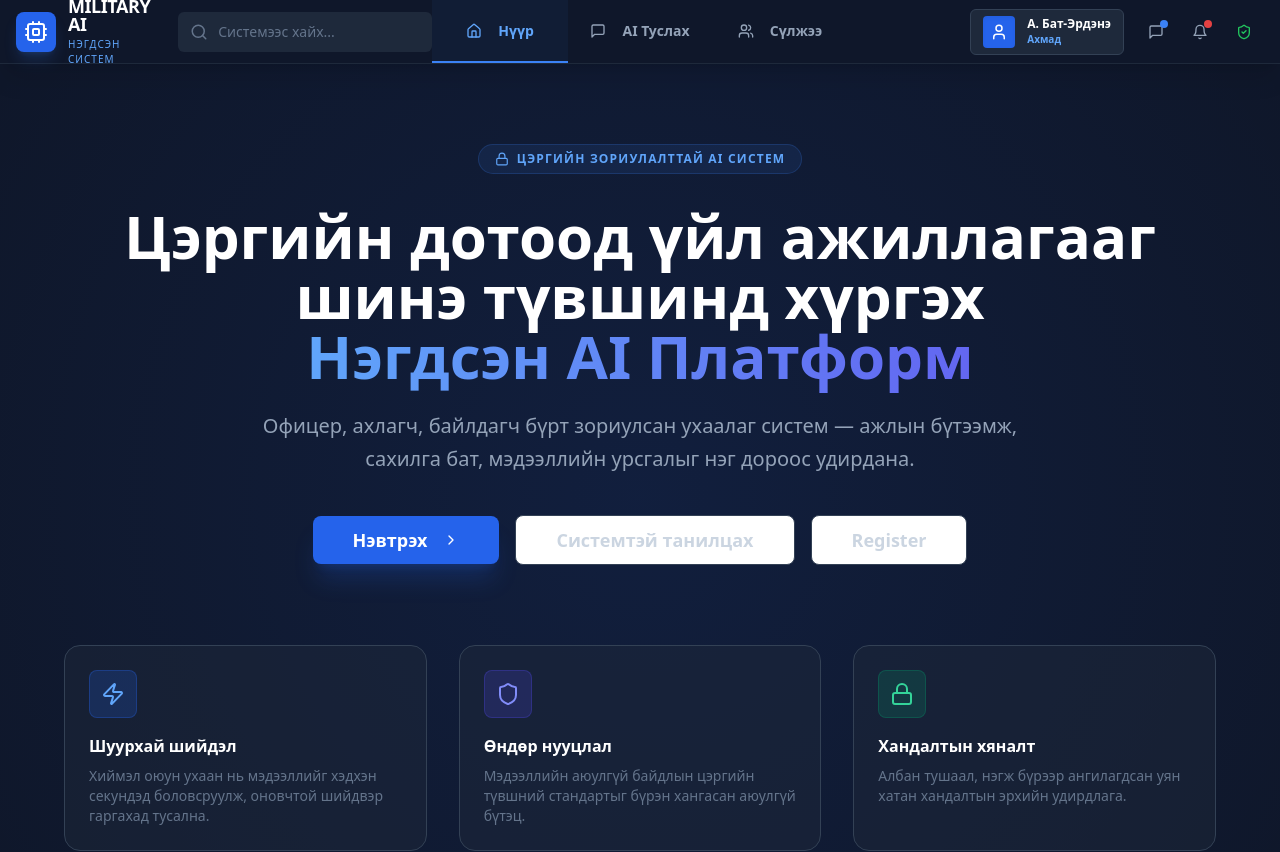
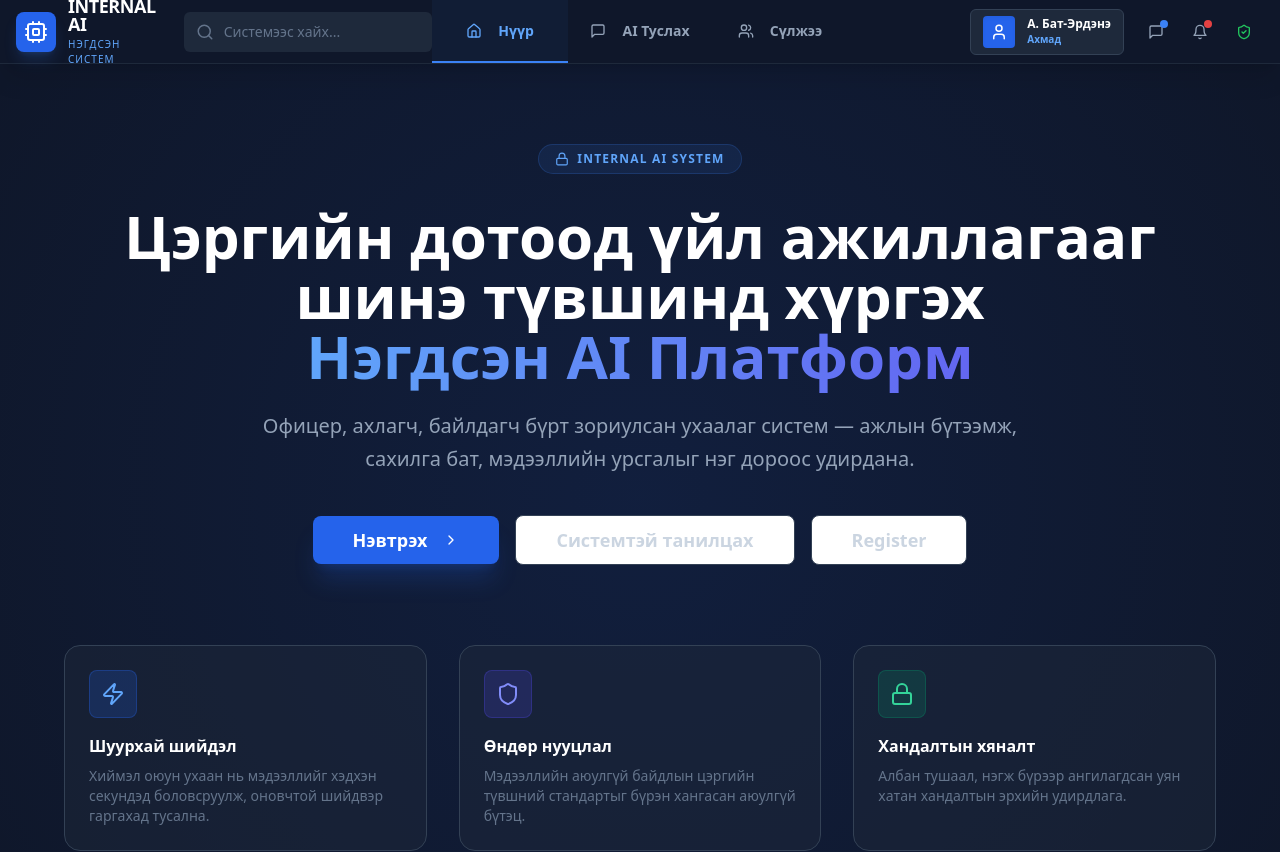
Before and after one commit to internalai/internal-ai, a React (Vite) app: page / in a window 1280 px wide. Shown: the top 852 px of the page. Built offline with nearby package versions, Linux system fonts and the light colour scheme.

Commit message:
[dyad] Updating website name to Internal AI - wrote 14 file(s) + extra files edited outside of Dyad

```diff
--- a/src/components/Hero.tsx
+++ b/src/components/Hero.tsx
@@ -25,7 +25,7 @@ const Hero = () => {
       <div className="max-w-6xl mx-auto text-center relative z-10">
         <div className="inline-flex items-center gap-2 bg-blue-500/10 border border-blue-500/20 px-4 py-1.5 rounded-full mb-8">
           <Lock size={14} className="text-blue-400" />
-          <span className="text-blue-400 text-xs font-bold uppercase tracking-widest">Цэргийн зориулалттай AI систем</span>
+          <span className="text-blue-400 text-xs font-bold uppercase tracking-widest">Internal AI System</span>
         </div>
 
         <h1 className="text-4xl md:text-6xl font-black text-white mb-6 leading-tight">
--- a/src/components/Navbar.tsx
+++ b/src/components/Navbar.tsx
@@ -25,7 +25,7 @@ const Navbar = () => {
           <Cpu className="text-white" size={24} />
         </div>
         <div className="hidden md:block cursor-pointer" onClick={() => navigate('/')}>
-          <h1 className="text-white font-bold text-lg leading-none tracking-tight">MILITARY AI</h1>
+          <h1 className="text-white font-bold text-lg leading-none tracking-tight">INTERNAL AI</h1>
           <p className="text-blue-400 text-[10px] font-medium uppercase tracking-widest mt-1">Нэгдсэн Систем</p>
         </div>
         <div className="relative hidden lg:block max-w-[300px] w-full ml-4">
--- a/src/pages/Index.tsx
+++ b/src/pages/Index.tsx
@@ -56,11 +56,11 @@ const Index = () => {
         <div className="max-w-7xl mx-auto px-4 flex flex-col items-center">
           <div className="flex items-center gap-2 mb-6">
             <div className="bg-blue-600 p-1 rounded-md">
-              <span className="text-white font-black text-xs uppercase">Mil AI</span>
+              <span className="text-white font-black text-xs uppercase">Internal AI</span>
             </div>
             <span className="text-slate-400 font-bold text-sm tracking-widest">UNIT 001 - CENTRAL COMMAND</span>
           </div>
-          <p className="text-slate-600 text-xs mb-8">© 2024 Цэргийн Нэгдсэн AI Платформ. Бүх эрх хуулиар хамгаалагдсан.</p>
+          <p className="text-slate-600 text-xs mb-8">© 2024 Internal AI Platform. Бүх эрх хуулиар хамгаалагдсан.</p>
           <MadeWithDyad />
         </div>
       </footer>
--- a/src/pages/Login.tsx
+++ b/src/pages/Login.tsx
@@ -42,7 +42,7 @@ const Login = () => {
             <div className="bg-blue-600 p-3 rounded-2xl shadow-lg shadow-blue-500/20 mb-4">
               <Cpu className="text-white" size={32} />
             </div>
-            <h1 className="text-2xl font-black text-white tracking-tight">MILITARY AI SYSTEM</h1>
+            <h1 className="text-2xl font-black text-white tracking-tight">INTERNAL AI SYSTEM</h1>
             <p className="text-slate-500 text-sm font-medium uppercase tracking-wider mt-1">Нэвтрэх хэсэг</p>
           </div>
 
--- a/src/pages/Register.tsx
+++ b/src/pages/Register.tsx
@@ -47,7 +47,7 @@ const Register = () => {
             <div className="bg-blue-600 p-3 rounded-2xl shadow-lg shadow-blue-500/20 mb-4">
               <Cpu className="text-white" size={32} />
             </div>
-            <h1 className="text-2xl font-black text-white tracking-tight">MILITARY AI SYSTEM</h1>
+            <h1 className="text-2xl font-black text-white tracking-tight">INTERNAL AI SYSTEM</h1>
             <p className="text-slate-500 text-sm font-medium uppercase tracking-wider mt-1">Create Account</p>
           </div>
           <form onSubmit={handleRegister} className="space-y-6">
```
Also changed, not shown: 1 other file (tests, documents, lock files or other folders).
